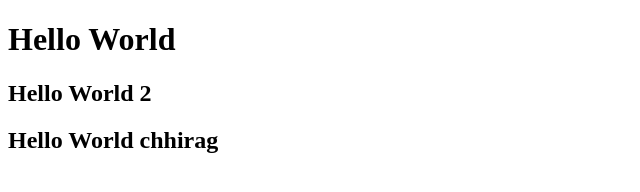
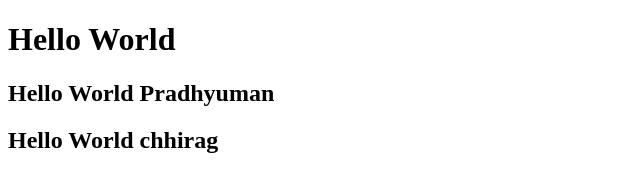
Before and after one commit to pradhyuman-Dharma/DharmaTest, a plain HTML site: page Index.html in a window 1280 px wide. Shown: the whole page, without its empty margins (0-640 px from the left). Drawn offline with Linux system fonts and the light colour scheme.

Commit message:
Update Index.html

```diff
--- a/Index.html
+++ b/Index.html
@@ -8,7 +8,7 @@
 </head>
 <body>
     <h1>Hello World</h1>
-    <h2>Hello World 2</h2>
+    <h2>Hello World Pradhyuman</h2>
     <h2>Hello World chhirag</h2>
 </body>
 </html>
```
